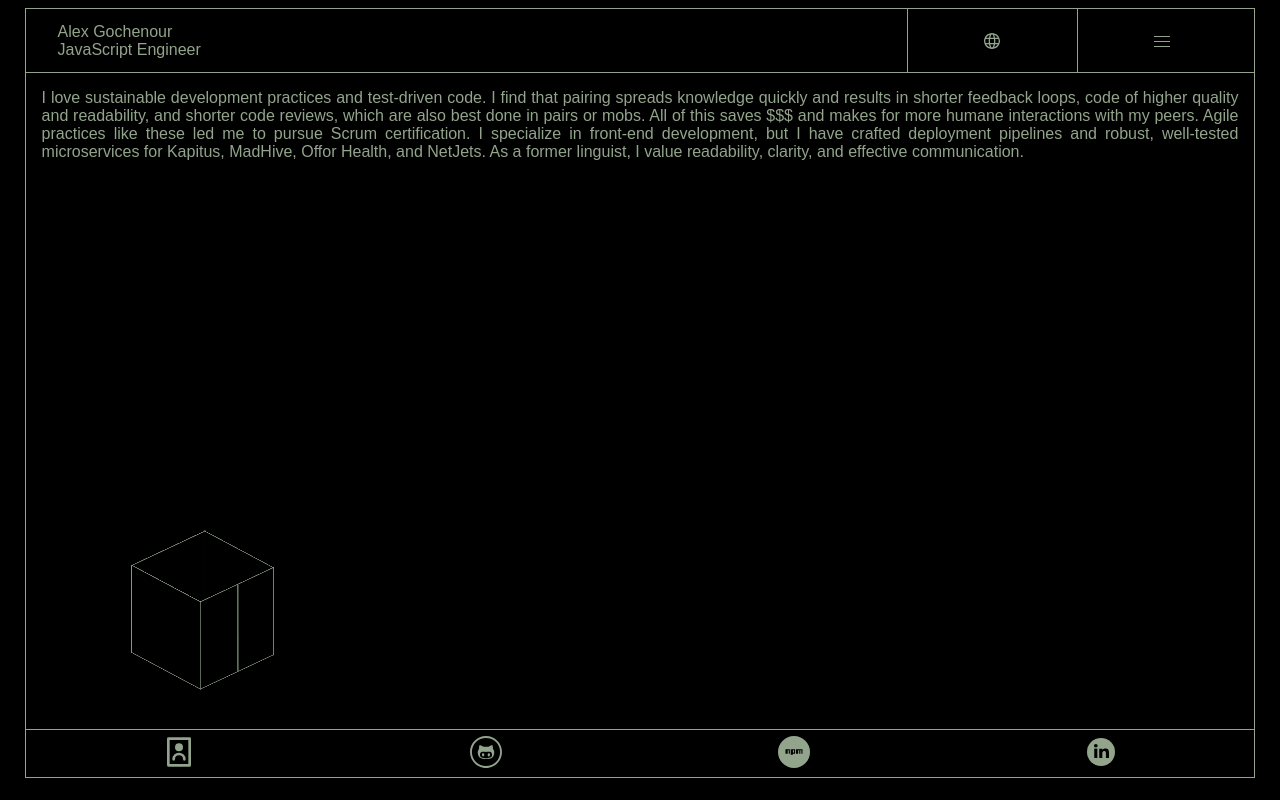
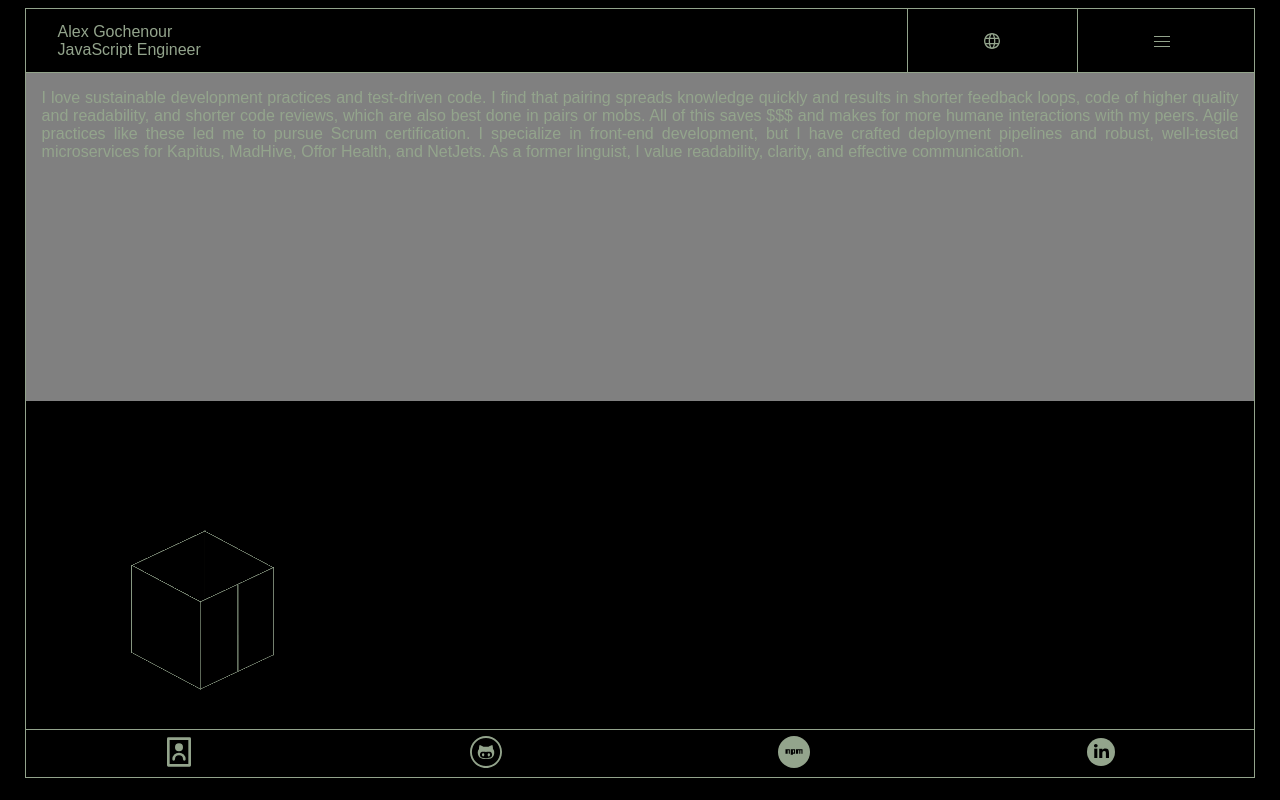
Before and after one commit to chunyukuo88/portfolio2, a React (Create React App) app: page / in a window 1280 px wide. Built offline with nearby package versions, Linux system fonts and the light colour scheme; what aws-amplify would draw is missing.

Commit message:
More fixes: Sidebar height, onClick for primary content now larger.

```diff
--- /dev/null
+++ b/src/AboutMe.css
@@ -0,0 +1,7 @@
+#about-me__blurry {
+    color: transparent;
+    text-shadow: 0 0 .25rem var(--primaryColor);
+    transition: 0.7s ease-in-out;
+}
+
+#about-me__clear {}
--- a/src/AboutMe.jsx
+++ b/src/AboutMe.jsx
@@ -1,11 +1,19 @@
+import './AboutMe.css';
+
 const style = {
   margin: '1rem',
   textAlign: 'justify',
 };
 
-export function AboutMe() {
+export function AboutMe(props) {
+  const { language, settingsAreVisible } = props;
+
+  const getId = () => settingsAreVisible
+    ? 'about-me__blurry'
+    : 'about-me__clear';
+
   return (
-    <article style={style}>
+    <article id={getId()} style={style}>
       <div>I love sustainable development practices and test-driven code. I find that
         pairing spreads knowledge quickly and results in shorter feedback loops, code of higher quality and readability,
         and shorter code reviews, which are also best done in pairs or mobs. All of this saves $$$ and makes for more
--- a/src/App.css
+++ b/src/App.css
@@ -24,7 +24,7 @@ main {
 }
 
 header {
-  border-bottom: var(--border);;
+  border-bottom: var(--border);
   padding: 0 var(--largePadding);
   display: grid;
   grid-template-columns: 72% 14% 14%;
@@ -66,16 +66,6 @@ footer span {
   align-items: center;
 }
 
-#primary-content {
-  display: flex;
-  justify-content: space-between;
-}
-
-#settings-menu-container {
-  display: flex;
-  justify-content: end;
-}
-
 #tech-skills-abridged,
 #tech-skills-abridged__blurry {
   padding-right: 1.5rem;
@@ -101,3 +91,19 @@ footer span {
   background-color: white;
   color: var(--primaryColorLightMode);
 }
+
+#primary-content {
+  display: flex;
+  justify-content: space-between;
+  background-color: gray;
+  height: 50%;
+}
+
+#settings-menu-container {
+  margin-top: 4rem;
+  position: absolute;
+  width: 100%;
+  display: flex;
+  justify-content: end;
+  align-items: start;
+}
--- a/src/App.jsx
+++ b/src/App.jsx
@@ -61,24 +61,27 @@ function App({ logger }){
   );
 
 
-
   return (
     <main className={isDarkMode ? undefined : 'light-mode'}>
       <Header />
 
       <section id='primary-content'>
         <Sidebar isOpen={menuIsOpen} />
-        <div id='tech-skills-and-settings-container'>
-          <div onClick={primaryContentClickHandler}>
-            <AboutMe />
-          </div>
-          <Cube />
-          <div id='settings-menu-container'>
-            <SettingsMenu />
+        <div id='primary-content-and-settings-container' onClick={primaryContentClickHandler}>
+          <div id='primary-content' >
+            <AboutMe
+              language={language}
+              settingsAreVisible={settingsAreVisible}
+            />
           </div>
         </div>
       </section>
 
+
+      <div id='settings-menu-container'>
+        <SettingsMenu />
+      </div>
+        <Cube />
       <Footer />
     </main>
   );
--- a/src/common/strings.js
+++ b/src/common/strings.js
@@ -31,8 +31,8 @@ const strings = {
   CHINESE: 'chinese',
   GERMAN: 'german',
   aboutMe: {
-    chinese: '自我介紹',
-    english: 'About Me',
+    chinese: '簡介',
+    english: 'Hello',
     german: 'Über mich',
   },
   aboutSite: {
--- a/src/components/Cube/Cube.css
+++ b/src/components/Cube/Cube.css
@@ -1,9 +1,8 @@
 :root {
     --cubeSideLength: 100px;
     --cubeSideLengthSmall: 50px;
-    --primaryColor: red; /* Example value, replace with your desired color */
-    --border: 2px solid black; /* Example value, replace with your desired border */
-    --transitionInterval: 0.3s; /* Example value, replace with your desired transition duration */
+    --border: 2px solid black;
+    --transitionInterval: 0.3s;
     --translateValue: 50px;
     --translateValueSmall: 25px;
 }
--- a/src/components/SettingsMenu/SettingsMenu.css
+++ b/src/components/SettingsMenu/SettingsMenu.css
@@ -3,8 +3,10 @@
     position: absolute;
     z-index: 4000;
     background-color: black;
-    width: 55%; /* TODO looks lame on widescreen. Media query to get this to 30% */
+    width: 35%; /* TODO looks lame on widescreen. Media query to get this to 30% */
     transition: .4s ease-in-out;
+    margin-right: 1rem;
+    border: var(--primaryColor);
 }
 
 .settings-open__light-mode,
@@ -14,7 +16,6 @@
 
 .settings-open {
     border-left: var(--border);
-    border-top: var(--border);
     border-bottom: var(--border);
     transition: .4s ease-in-out;
 }
--- a/src/components/Sidebar/Sidebar.css
+++ b/src/components/Sidebar/Sidebar.css
@@ -20,7 +20,7 @@ ul {
     min-width: 2rem;
     padding: 0 1rem 2rem 1rem;
     width: 40%;
-    height: 52%;
+    height: 50%;
     color: var(--primaryColor);
     transition: 0.4s ease-in;
 }
```
